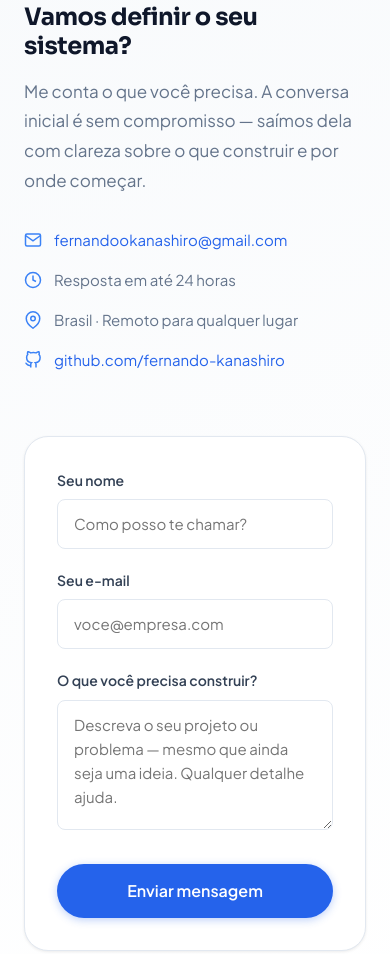
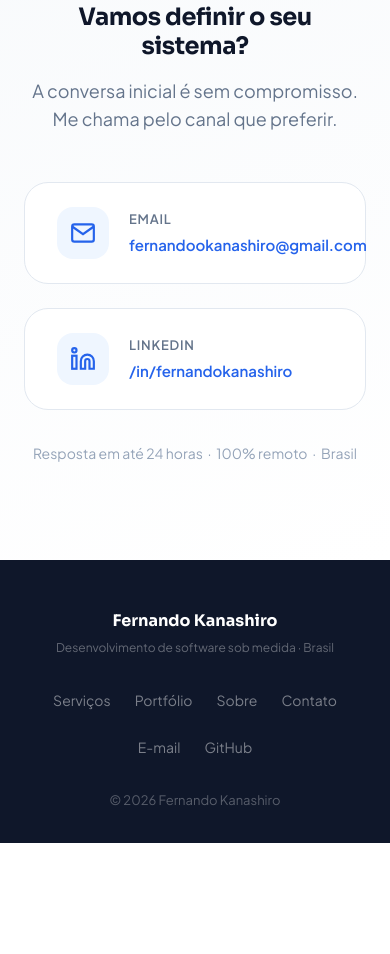
Before and after one commit to fernandok4/portfolio, a plain HTML site: page index.html in a window 390 px wide. Shown: the part 7868-8822 px from the top of the page. After the commit the page ends 8711 px from the top, so only its background shows below. Drawn offline with Linux system fonts and the light colour scheme.

Commit message:
refactor: replace contact form with direct email and LinkedIn CTA cards

```diff
--- a/index.html
+++ b/index.html
@@ -622,51 +622,36 @@
 
     /* ===== CONTACT ===== */
     #contato { background: linear-gradient(160deg, var(--bg-subtle) 0%, white 100%); }
-    .contact-grid { display: grid; grid-template-columns: 1fr 1fr; gap: 4rem; align-items: start; }
+    #contato .section-header { margin-bottom: 3rem; }
 
-    .contact-info h2 { margin-bottom: 1rem; }
-    .contact-info > p { color: var(--text-secondary); font-size: 1.0625rem; line-height: 1.75; margin-bottom: 2rem; }
+    .contact-ctas {
+      display: flex; gap: 1.5rem; justify-content: center; flex-wrap: wrap;
+      margin-bottom: 2rem;
+    }
+    .contact-cta {
+      display: flex; align-items: center; gap: 1.25rem;
+      padding: 1.5rem 2rem; min-width: 280px;
+      background: white; border: 1.5px solid var(--border);
+      border-radius: var(--radius-xl);
+      text-decoration: none; color: var(--text-primary);
+      transition: border-color var(--transition), box-shadow var(--transition), transform var(--transition);
+    }
+    .contact-cta:hover {
+      border-color: var(--brand-400); box-shadow: var(--shadow-lg);
+      transform: translateY(-3px);
+    }
+    .contact-cta-icon {
+      width: 52px; height: 52px; border-radius: var(--radius-lg); flex-shrink: 0;
+      background: var(--brand-50); color: var(--brand-600);
+      display: flex; align-items: center; justify-content: center;
+    }
+    .contact-cta-icon svg { width: 26px; height: 26px; }
+    .contact-cta-label { font-size: 0.8125rem; font-weight: 600; color: var(--text-secondary); text-transform: uppercase; letter-spacing: 0.06em; margin-bottom: 0.25rem; }
+    .contact-cta-value { font-size: 0.9375rem; font-weight: 600; color: var(--brand-600); }
 
-    .contact-details { display: flex; flex-direction: column; gap: 1rem; }
-    .contact-detail { display: flex; align-items: center; gap: 0.75rem; font-size: 0.9375rem; color: var(--text-secondary); }
-    .contact-detail svg { width: 18px; height: 18px; color: var(--brand-500); flex-shrink: 0; }
-    .contact-detail a { color: var(--brand-600); transition: color var(--transition); }
-    .contact-detail a:hover { color: var(--brand-700); text-decoration: underline; }
+    .contact-note { text-align: center; font-size: 0.875rem; color: var(--gray-400); }
 
-    .form-card {
-      background: white; border: 1px solid var(--border);
-      border-radius: var(--radius-xl); padding: 2rem; box-shadow: var(--shadow-sm);
-    }
-    .form-group { margin-bottom: 1.25rem; }
-    .form-label { display: block; font-size: 0.875rem; font-weight: 600; color: var(--gray-700); margin-bottom: 0.5rem; }
-    .form-input, .form-textarea {
-      width: 100%; padding: 0.75rem 1rem;
-      border: 1.5px solid var(--gray-200); border-radius: var(--radius-md);
-      font: inherit; font-size: 0.9375rem; color: var(--text-primary); background: white;
-      transition: border-color var(--transition), box-shadow var(--transition);
-    }
-    .form-input:focus, .form-textarea:focus {
-      outline: none; border-color: var(--brand-500);
-      box-shadow: 0 0 0 3px rgba(37,99,235,0.12);
-    }
-    .form-input.error, .form-textarea.error { border-color: #EF4444; }
-    .form-textarea { resize: vertical; min-height: 130px; }
-    .form-err { font-size: 0.8125rem; color: #DC2626; margin-top: 0.25rem; display: none; }
-    .form-err.show { display: block; }
-    .form-btn { width: 100%; justify-content: center; margin-top: 0.5rem; }
-
-    .form-success { display: none; text-align: center; padding: 2rem 1rem; }
-    .form-success.show { display: block; }
-    .success-icon {
-      width: 56px; height: 56px; border-radius: 50%; background: #F0FDF4;
-      display: flex; align-items: center; justify-content: center;
-      margin: 0 auto 1rem; color: #16A34A;
-    }
-    .success-icon svg { width: 28px; height: 28px; }
-    .form-success h3 { margin-bottom: 0.5rem; }
-    .form-success p { color: var(--text-secondary); }
-
-    @media (max-width: 768px) { .contact-grid { grid-template-columns: 1fr; } }
+    @media (max-width: 640px) { .contact-cta { min-width: 100%; } }
 
     /* ===== FAQ ===== */
     #faq { background: var(--bg-subtle); }
@@ -1104,71 +1089,41 @@
 
     <!-- CONTACT -->
     <section id="contato" aria-labelledby="h-contato">
-      <div class="container contact-grid">
+      <div class="container">
+        <div class="section-header reveal">
+          <h2 id="h-contato">Vamos definir o seu sistema?</h2>
+          <p>A conversa inicial é sem compromisso. Me chama pelo canal que preferir.</p>
+        </div>
 
-        <div class="contact-info">
-          <h2 id="h-contato" class="reveal">Vamos definir o seu sistema?</h2>
-          <p class="reveal reveal-d1">
-            Me conta o que você precisa. A conversa inicial é sem compromisso — saímos dela com clareza sobre o que construir e por onde começar.
-          </p>
-          <div class="contact-details reveal reveal-d2">
-            <div class="contact-detail">
-              <svg viewBox="0 0 24 24" fill="none" stroke="currentColor" stroke-width="2" aria-hidden="true">
+        <div class="contact-ctas reveal reveal-d1">
+          <a href="mailto:fernandookanashiro@gmail.com" class="contact-cta" aria-label="Enviar email para Fernando Kanashiro">
+            <div class="contact-cta-icon" aria-hidden="true">
+              <svg viewBox="0 0 24 24" fill="none" stroke="currentColor" stroke-width="2">
                 <path d="M4 4h16c1.1 0 2 .9 2 2v12c0 1.1-.9 2-2 2H4c-1.1 0-2-.9-2-2V6c0-1.1.9-2 2-2z"/>
                 <polyline points="22,6 12,13 2,6"/>
               </svg>
-              <a href="mailto:fernandookanashiro@gmail.com">fernandookanashiro@gmail.com</a>
             </div>
-            <div class="contact-detail">
-              <svg viewBox="0 0 24 24" fill="none" stroke="currentColor" stroke-width="2" aria-hidden="true">
-                <circle cx="12" cy="12" r="10"/><polyline points="12 6 12 12 16 14"/>
+            <div>
+              <div class="contact-cta-label">Email</div>
+              <div class="contact-cta-value">fernandookanashiro@gmail.com</div>
+            </div>
+          </a>
+
+          <a href="https://www.linkedin.com/in/fernandokanashiro/" target="_blank" rel="noopener noreferrer" class="contact-cta" aria-label="Perfil LinkedIn de Fernando Kanashiro">
+            <div class="contact-cta-icon" aria-hidden="true">
+              <svg viewBox="0 0 24 24" fill="none" stroke="currentColor" stroke-width="2">
+                <path d="M16 8a6 6 0 0 1 6 6v7h-4v-7a2 2 0 0 0-2-2 2 2 0 0 0-2 2v7h-4v-7a6 6 0 0 1 6-6z"/>
+                <rect x="2" y="9" width="4" height="12"/><circle cx="4" cy="4" r="2"/>
               </svg>
-              <span>Resposta em até 24 horas</span>
             </div>
-            <div class="contact-detail">
-              <svg viewBox="0 0 24 24" fill="none" stroke="currentColor" stroke-width="2" aria-hidden="true">
-                <path d="M21 10c0 7-9 13-9 13s-9-6-9-13a9 9 0 0 1 18 0z"/>
-                <circle cx="12" cy="10" r="3"/>
-              </svg>
-              <span>Brasil · Remoto para qualquer lugar</span>
+            <div>
+              <div class="contact-cta-label">LinkedIn</div>
+              <div class="contact-cta-value">/in/fernandokanashiro</div>
             </div>
-            <div class="contact-detail">
-              <svg viewBox="0 0 24 24" fill="none" stroke="currentColor" stroke-width="2" aria-hidden="true">
-                <path d="M9 19c-5 1.5-5-2.5-7-3m14 6v-3.87a3.37 3.37 0 0 0-.94-2.61c3.14-.35 6.44-1.54 6.44-7A5.44 5.44 0 0 0 20 4.77 5.07 5.07 0 0 0 19.91 1S18.73.65 16 2.48a13.38 13.38 0 0 0-7 0C6.27.65 5.09 1 5.09 1A5.07 5.07 0 0 0 5 4.77a5.44 5.44 0 0 0-1.5 3.78c0 5.42 3.3 6.61 6.44 7A3.37 3.37 0 0 0 9 18.13V22"/>
-              </svg>
-              <a href="https://github.com/fernando-kanashiro" target="_blank" rel="noopener noreferrer">github.com/fernando-kanashiro</a>
-            </div>
-          </div>
+          </a>
         </div>
 
-        <div class="form-card reveal reveal-d1">
-          <form id="contact-form" novalidate>
-            <div class="form-group">
-              <label class="form-label" for="f-name">Seu nome</label>
-              <input class="form-input" id="f-name" name="name" type="text" autocomplete="name" required placeholder="Como posso te chamar?" />
-              <p class="form-err" id="f-name-err" role="alert">Por favor, informe o seu nome.</p>
-            </div>
-            <div class="form-group">
-              <label class="form-label" for="f-email">Seu e-mail</label>
-              <input class="form-input" id="f-email" name="email" type="email" autocomplete="email" required placeholder="voce@empresa.com" />
-              <p class="form-err" id="f-email-err" role="alert">Por favor, informe um e-mail válido.</p>
-            </div>
-            <div class="form-group">
-              <label class="form-label" for="f-msg">O que você precisa construir?</label>
-              <textarea class="form-textarea" id="f-msg" name="message" required placeholder="Descreva o seu projeto ou problema — mesmo que ainda seja uma ideia. Qualquer detalhe ajuda."></textarea>
-              <p class="form-err" id="f-msg-err" role="alert">Por favor, descreva o que você precisa.</p>
-            </div>
-            <button type="submit" class="btn btn-primary btn-lg form-btn">Enviar mensagem</button>
-          </form>
-          <div class="form-success" id="form-success" role="alert" aria-live="polite">
-            <div class="success-icon" aria-hidden="true">
-              <svg viewBox="0 0 24 24" fill="none" stroke="currentColor" stroke-width="2.5"><polyline points="20 6 9 17 4 12"/></svg>
-            </div>
-            <h3>Mensagem enviada!</h3>
-            <p>Fernando responderá em breve. Fique de olho no seu e-mail.</p>
-          </div>
-        </div>
-
+        <p class="contact-note reveal reveal-d2">Resposta em até 24 horas &nbsp;·&nbsp; 100% remoto &nbsp;·&nbsp; Brasil</p>
       </div>
     </section>
 
@@ -1232,32 +1187,6 @@
     }, { rootMargin: '-40% 0px -55% 0px' });
     document.querySelectorAll('section[id]').forEach(s => spyObs.observe(s));
 
-    // Contact form
-    const form = document.getElementById('contact-form');
-    const succ = document.getElementById('form-success');
-    function setErr(fId, eId, show) {
-      document.getElementById(fId).classList.toggle('error', show);
-      document.getElementById(eId).classList.toggle('show', show);
-      return !show;
-    }
-    form.addEventListener('submit', e => {
-      e.preventDefault();
-      const name  = document.getElementById('f-name').value.trim();
-      const email = document.getElementById('f-email').value.trim();
-      const msg   = document.getElementById('f-msg').value.trim();
-      const re    = /^[^\s@]+@[^\s@]+\.[^\s@]+$/;
-      const v1 = setErr('f-name',  'f-name-err',  !name);
-      const v2 = setErr('f-email', 'f-email-err', !email || !re.test(email));
-      const v3 = setErr('f-msg',   'f-msg-err',   !msg);
-      if (v1 && v2 && v3) { form.style.display = 'none'; succ.classList.add('show'); }
-    });
-    ['f-name','f-email','f-msg'].forEach(id => {
-      document.getElementById(id).addEventListener('input', () => {
-        document.getElementById(id).classList.remove('error');
-        const err = document.getElementById(id + '-err');
-        if (err) err.classList.remove('show');
-      });
-    });
   </script>
 </body>
 </html>
```
